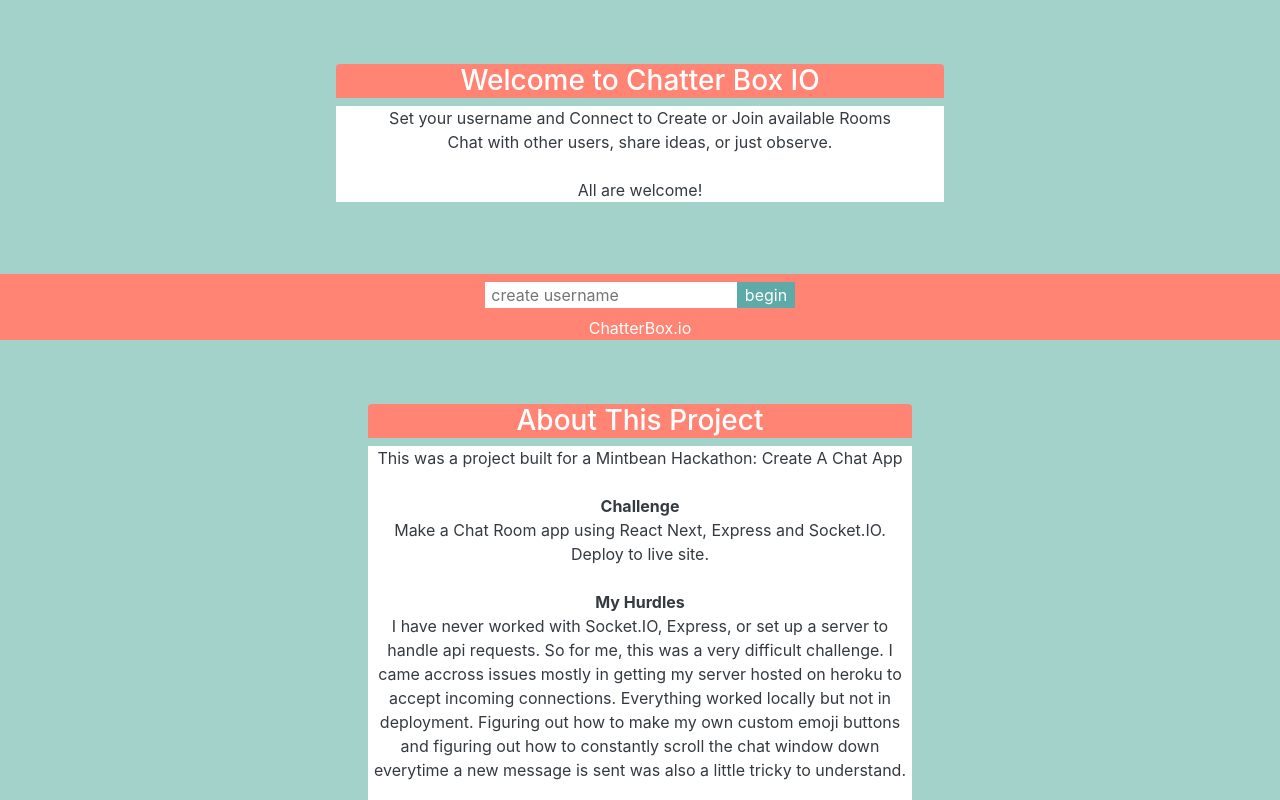
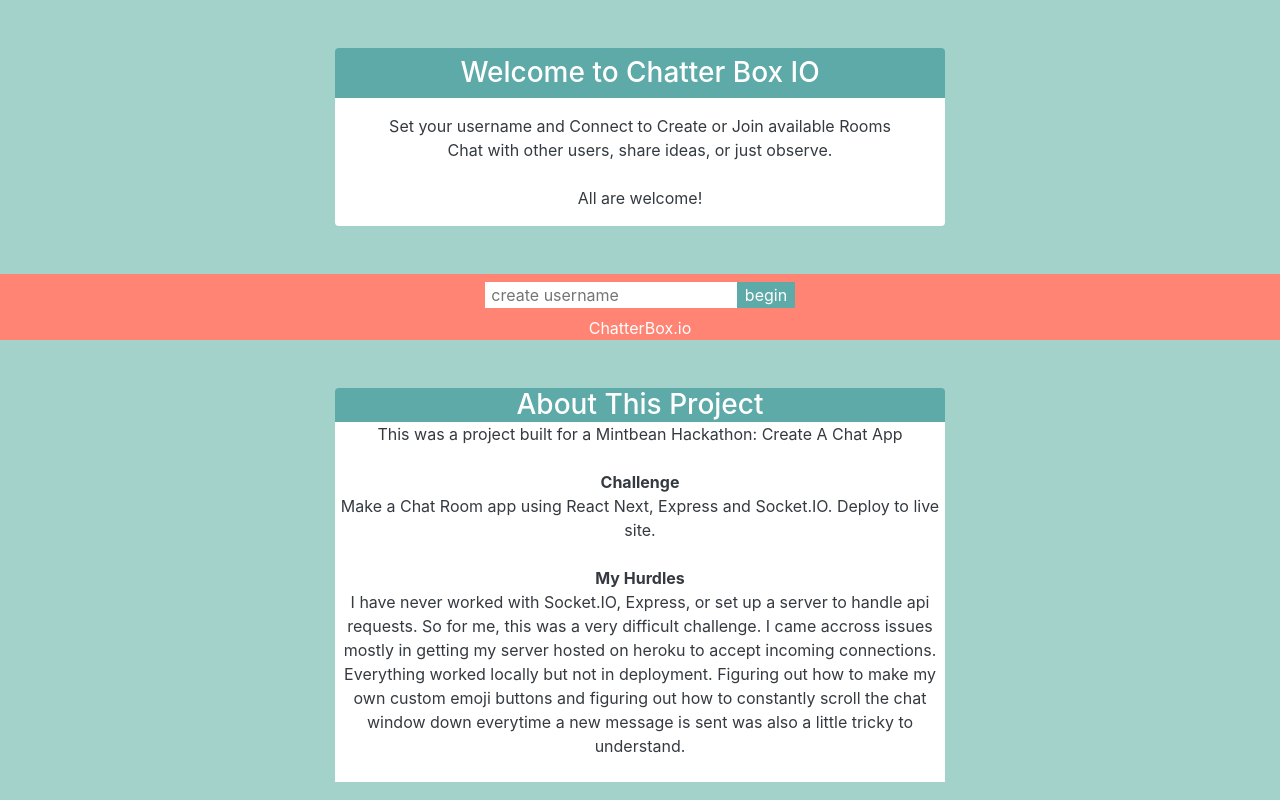
Before and after one commit to Jalcantara88/ChatterBoxIO, a Next.js app: page / in a window 1280 px wide. Shown: the top 800 px of the page. Built offline with nearby package versions, Linux system fonts and the light colour scheme.

Commit message:
styling login in page 3

```diff
--- a/components/Login.js
+++ b/components/Login.js
@@ -14,9 +14,9 @@
             <meta charSet="UTF-8"></meta>
           </Head>
 
-          <div className=" col-12 col-md-10 col-lg-6 rounded px-3 pt-3 pb-2 mx-auto mt-5">
-            <h3 className="text-center rounded-top text-white" style={{backgroundColor: "#ff8474"}}>Welcome to Chatter Box IO</h3>
-            <p className="text-center text-dark bg-white">
+          <div className=" col-12 col-md-10 col-lg-6 mx-auto mt-5">
+            <h3 className="text-center rounded-top text-white m-0 py-2" style={{backgroundColor: "#5eaaa8"}}>Welcome to Chatter Box IO</h3>
+            <p className="text-center text-dark bg-white py-3 rounded-bottom">
               Set your username and Connect to Create or Join available Rooms
               <br/>
               Chat with other users, share ideas, or just observe.
@@ -31,9 +31,9 @@
             <UsernameField
               completed={props.isUsernameConfirmed}
               value={props.username}
-              //roomName={roomName}
+
               onChange={(value) => {props.setUsername(value); console.log(props.username);}}
-              //onRoomChange={(value) => {setRoomName(value); console.log(roomName);}}
+
               onSubmit={() =>
                 {
                   if(props.username === "") {
@@ -42,7 +42,7 @@
                 else {
                     props.setUsername(props.username);
                   props.setUsernameConfirmed(true);
-                  //socket.emit("user-joined", username);
+
                 }
               }}
             />
@@ -52,8 +52,8 @@
 
 
 
-          <div className=" col-12 col-md-10 col-lg-6 rounded px-5 pt-3 pb-2 mx-auto mt-5">
-            <h3 className="text-center rounded-top text-white" style={{backgroundColor: "#ff8474"}}>About This Project</h3>
+          <div className=" col-12 col-md-10 col-lg-6 mx-auto mt-5">
+            <h3 className="text-center rounded-top text-white m-0" style={{backgroundColor: "#5eaaa8"}}>About This Project</h3>
             <p className="m-0 text-center bg-white text-dark">
               This was a project built for a Mintbean Hackathon: Create A Chat App
               <br/>
```
Also changed, not shown: components/UsernameField.js (+1 -15 lines).
